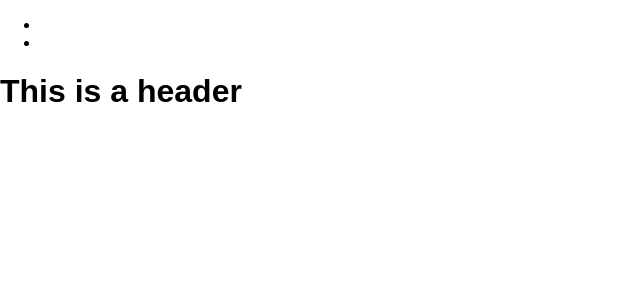
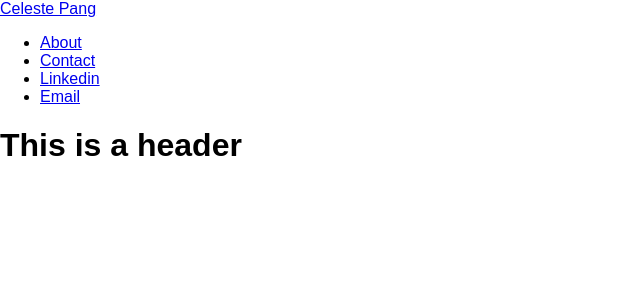
Before and after one commit to pixeltheory/pixeltheory.github.io, a Jekyll site: the page built from index.html, in a window 1280 px wide. Shown: the top 300 px of the page, without its empty margins (0-640 px from the left). Built offline with Jekyll 4.4.1, drawn with Linux system fonts in a browser that asks for light colours; Markdown is read by kramdown in place of the engine named in the settings.

Commit message:
updated header

```diff
--- a/_includes/header.html
+++ b/_includes/header.html
@@ -1,12 +1,20 @@
 <header class="site-header" role="banner">
   <div class="site-inner">
     <div class="site-logo">
-      <a href='/'></a>
+      <a href='/'>Celeste Pang</a>
     </div>
     <ul class='site-nav'>
-      <li><a href="/"></a>
+      <li>
+        <a href="/about">About</a>
       </li>
-      <li><a href="/#"></a>
+      <li>
+        <a href="/contact">Contact</a>
+      </li>
+      <li>
+        <a href="http://ca.linkedin.com/pub/celeste-pang/29/17b/a66">Linkedin</a>
+      </li>
+      <li>
+        <a href="mailto:hello@pixeltheory.cc">Email</a>
       </li>
     </ul>
   </div>
```
